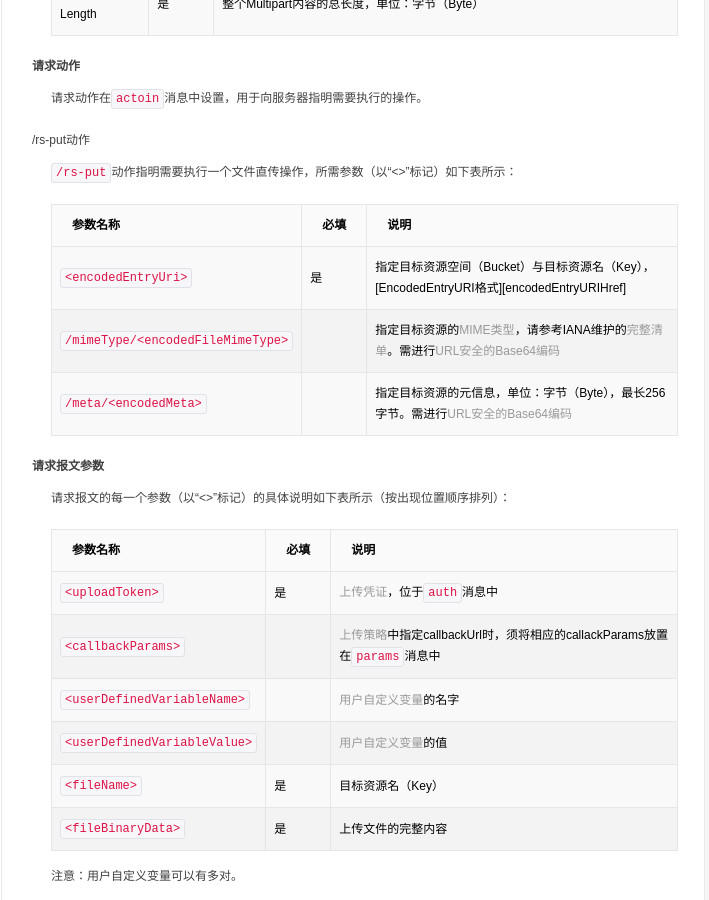
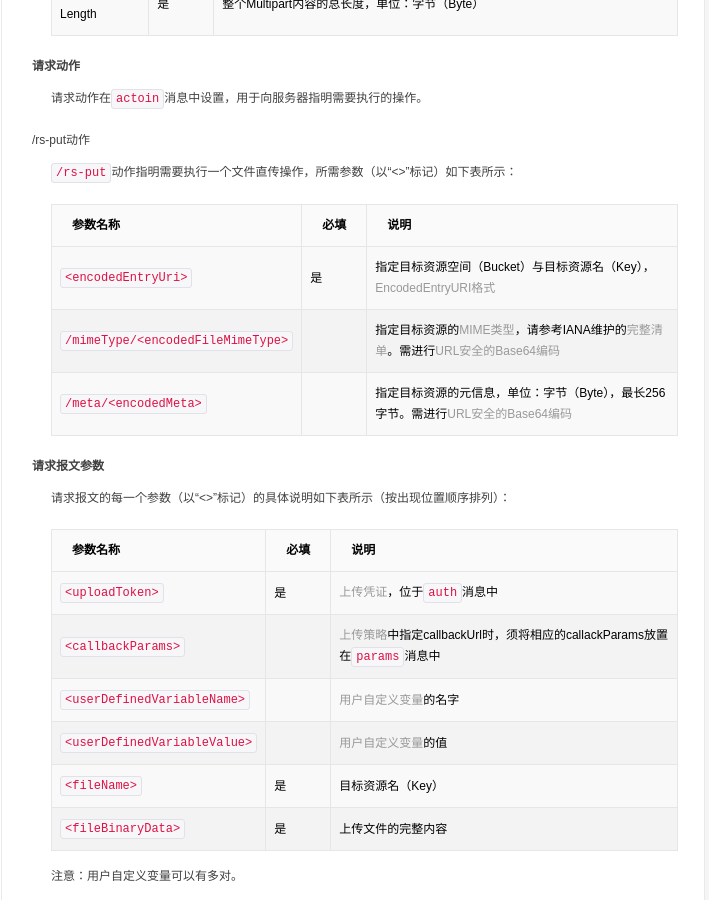
Before and after one commit to qiniu/docs.qiniu.com, a Jekyll site: the page built from docs/v6/api/reference/up/upload.markdown, in a window 1280 px wide and 900 px high, scrolled down 1403 px. Shown: the whole window, without its empty margins (416-1125 px from the left). Built offline with Jekyll 4.4.1, drawn with Linux system fonts in a browser that asks for light colours; nearby versions of some CDN libraries; library files that are not in the unit come from our copies; some of the changed lines change nothing that is shown.

Commit message:
Add EncodedEntryURIHref.

```diff
--- a/docs/v6/api/reference/up/upload.markdown
+++ b/docs/v6/api/reference/up/upload.markdown
@@ -191,6 +191,7 @@ HTTP状态码 | 含义
 - [MIME类型](mimeTypeHref)
 - [MIME清单](mimeTypeListHref)
 
+[encodedEntryURIHref]:      http://docs.qiniu.com/api/v6/rs.html#words                   "EncodedEntryURI格式"
 [uploadTokenHref]:          ../token/upload.html                                         "上传凭证"
 [uploadPolicyHref]:         ../token/upload.html#upload-policy                           "上传策略"
 [userDefinedVariableHref]:  ../variable/user-defined.html                                "用户自定义变量"
```
